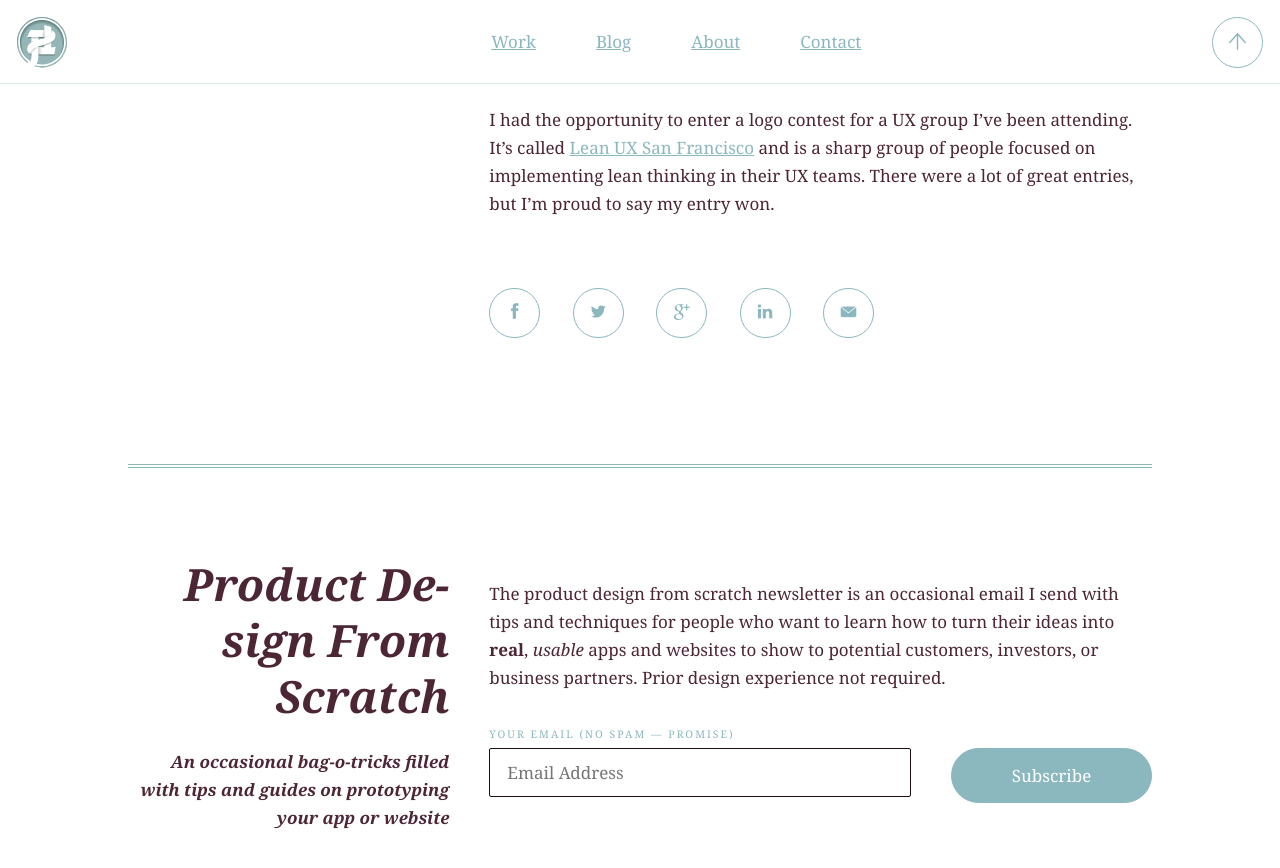
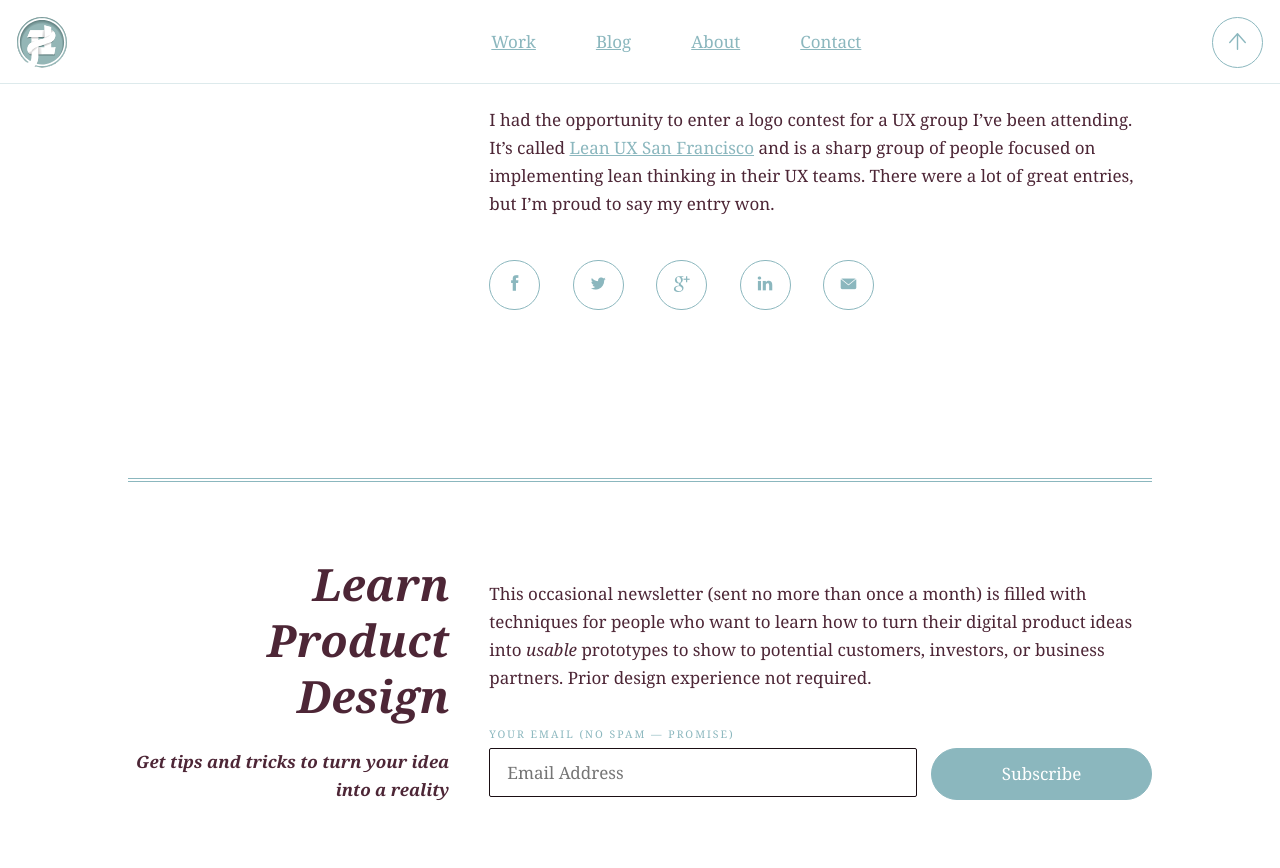
Before and after one commit to zachalbert/zachalbert.com_v6-build, a Jekyll site: the page built from _posts/2013-02-14-lean-ux-san-francisco-logo-contest.md, in a window 1280 px wide and 900 px high, scrolled down 1653 px. Shown: the top 868 px of the window. Built offline with Jekyll 4.4.1, drawn with Linux system fonts in a browser that asks for light colours; comment, search, counter and statistics services are not loaded.

Commit message:
More responsive tuning

```diff
--- a/_includes/contact.html
+++ b/_includes/contact.html
@@ -13,7 +13,7 @@
               <input type="hidden" name="_subject" value="New contact" />
               <input type="hidden" name="_next" value="{{  site.url }}/thanks" />
               <input type="text" name="_gotcha" style="display:none" />
-              <input type="submit" class="button button-primary" value="Send">
+              <input type="submit" class="button button-primary no-margin-bottom" value="Send">
             </form>
           </div>
         </div>
--- a/_includes/subscribe.html
+++ b/_includes/subscribe.html
@@ -1,29 +1,31 @@
-            <section>
+            <section class="subscribe">
+              <div class="post post-single">
                 <div class="aside">
                   <div class="inner">
-                <h1 class="hyphenate">Product Design From Scratch</h1>
-                <h2>An occasional bag-o-tricks filled with tips and guides on prototyping your app or website</h2>
+                    <h1>Learn Product Design</h1>
+                    <h2>Get tips and tricks to turn your idea into a reality</h2>
                   </div>
                 </div>
                 <p class="top">
-              The product design from scratch newsletter is an occasional email I send with tips and techniques for people who want to learn how to turn their ideas into <strong>real</strong>, <em>usable</em> apps and websites to show to potential customers, investors, or business partners. Prior design experience not required.
+                  This occasional newsletter (sent no more than once a month) is filled with techniques for people who want to learn how to turn their digital product ideas into <em>usable</em> prototypes to show to potential customers, investors, or business partners. Prior design experience not required.
                 </p>
                 <div class="col-main">
                   <div id="mc_embed_signup">
                     <form action="//scouthawk.us9.list-manage.com/subscribe/post?u=c4b60de481b3f58170b708c04&amp;id=44da977ada" method="post" id="mc-embedded-subscribe-form" name="mc-embedded-subscribe-form" class="validate" target="_blank" novalidate>
                       <div class="row full" id="mc_embed_signup_scroll">
-                    <div class="col-xs-12 no-padding-left">
+                        <div class="col-xs-12 mc-label">
                           <label for="mce-EMAIL" class="text-left">Your Email (No spam &mdash; promise)</label>
                         </div>
-                    <div class="col-sm-8 no-padding-left">
+                        <div class="col-xs-12 col-sm-8 mc-text">
                           <input type="email" value="" name="EMAIL" class="email no-margin-bottom" id="mce-EMAIL" placeholder="Email Address" required>
                           <div style="position: absolute; left: -5000px;"><input type="text" name="b_c4b60de481b3f58170b708c04_44da977ada" tabindex="-1" value=""></div>
                         </div>
-                    <div class="col-sm-4 no-padding-right">
+                        <div class="col-xs-12 col-sm-4 mc-submit">
                           <button type="submit" name="subscribe" id="mc-embedded-subscribe" class="button button-primary"><span>Subscribe</span></button>
                         </div>
                       </div>
                     </form>
                   </div>
                 </div>
+              </div>
             </section>
--- a/_layouts/post.html
+++ b/_layouts/post.html
@@ -20,11 +20,8 @@
               {% endif %}
 
             </div>
-            <hr>
-            {% include subscribe.html %}
 
             {% if page.comments %}
-            <hr>
             <div class="post-comments col-main">
               <div id="disqus_thread"></div>
               <script type="text/javascript">
@@ -44,3 +41,9 @@
 
           </div>
         </section>
+
+        {% include subscribe.html %}
+
+
+          </div>
+        </section>
--- a/_scss/_forms.scss
+++ b/_scss/_forms.scss
@@ -12,11 +12,6 @@
   background: #fff;
   color: $color-text;
   box-sizing: border-box;
-}
-
-input[type="submit"] {
-  padding: 1em;
-  border: 1px solid darken($color-footer, 20%);
 }
 
 input[type="checkbox"] {
--- a/index.html
+++ b/index.html
@@ -63,3 +63,5 @@
             </div>
           </div>
         </section>
+
+        {% include subscribe.html %}
```
Also changed, not shown: _scss/_breakpoints.scss (+16 -0 lines), _scss/_main.scss (+28 -11 lines), work/index.html (+6 -6 lines), css/style.css. Lines whose indentation alone changed are shown as unchanged.
